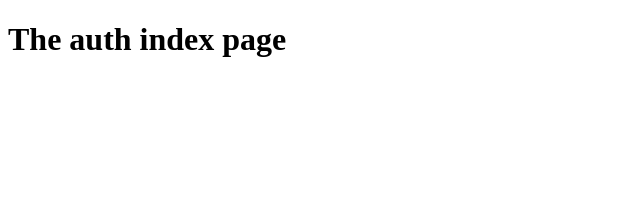
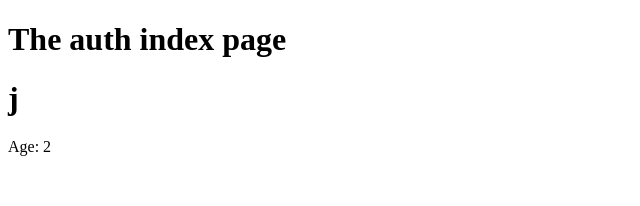
Before and after one commit to lunaticSKE12/NextJS-react, a Next.js app: page /auth in a window 1280 px wide. Shown: the top 206 px of the page, without its empty margins (0-640 px from the left). Built offline with nearby package versions, Linux system fonts and the light colour scheme.

Commit message:
Next.js components and page

```diff
--- /dev/null
+++ b/components/User.js
@@ -0,0 +1,10 @@
+import React from 'react';
+
+const user = (props) => (
+  <div>
+    <h1>{props.name}</h1>
+    <p>Age: {props.age}</p>
+  </div>
+)
+
+export default user
--- a/pages/auth/index.js
+++ b/pages/auth/index.js
@@ -1,8 +1,11 @@
 import React from 'react';
+
+import User from '../../components/User'
 
 const authIndexPage = () => (
   <div>
     <h1>The auth index page</h1>
+    <User name="j" age='2' />
   </div>
 )
 
--- a/pages/index.js
+++ b/pages/index.js
@@ -1,8 +1,12 @@
 import React from 'react';
+import Link from 'next/link'
+import Router from 'next/router'
 
 const indexPage = () => (
   <div>
     <h1>The main page</h1>
+    <p>Go to <Link href='/auth'><a>Auth</a></Link></p>
+    <button onClick={() => Router.push('/auth')}>Go to Auth</button>
   </div>
 )
 
```
